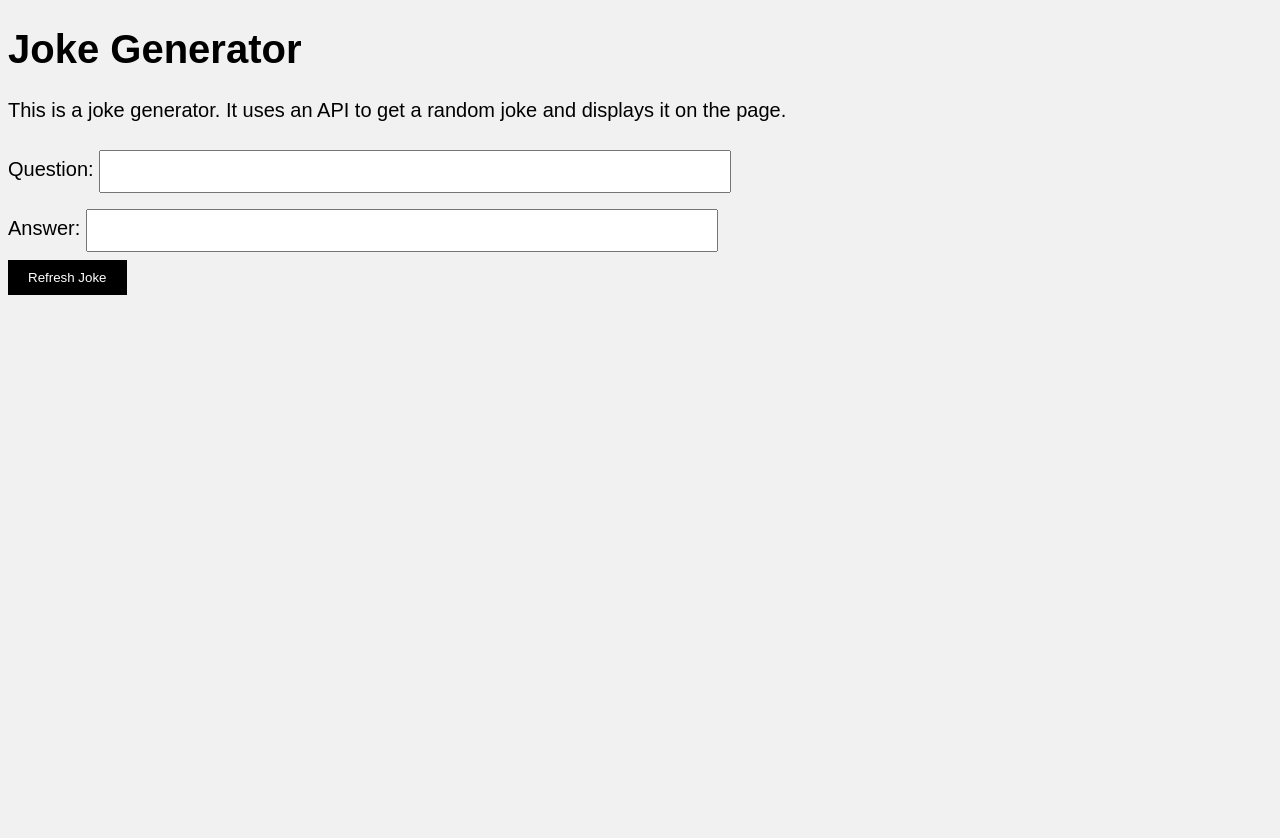
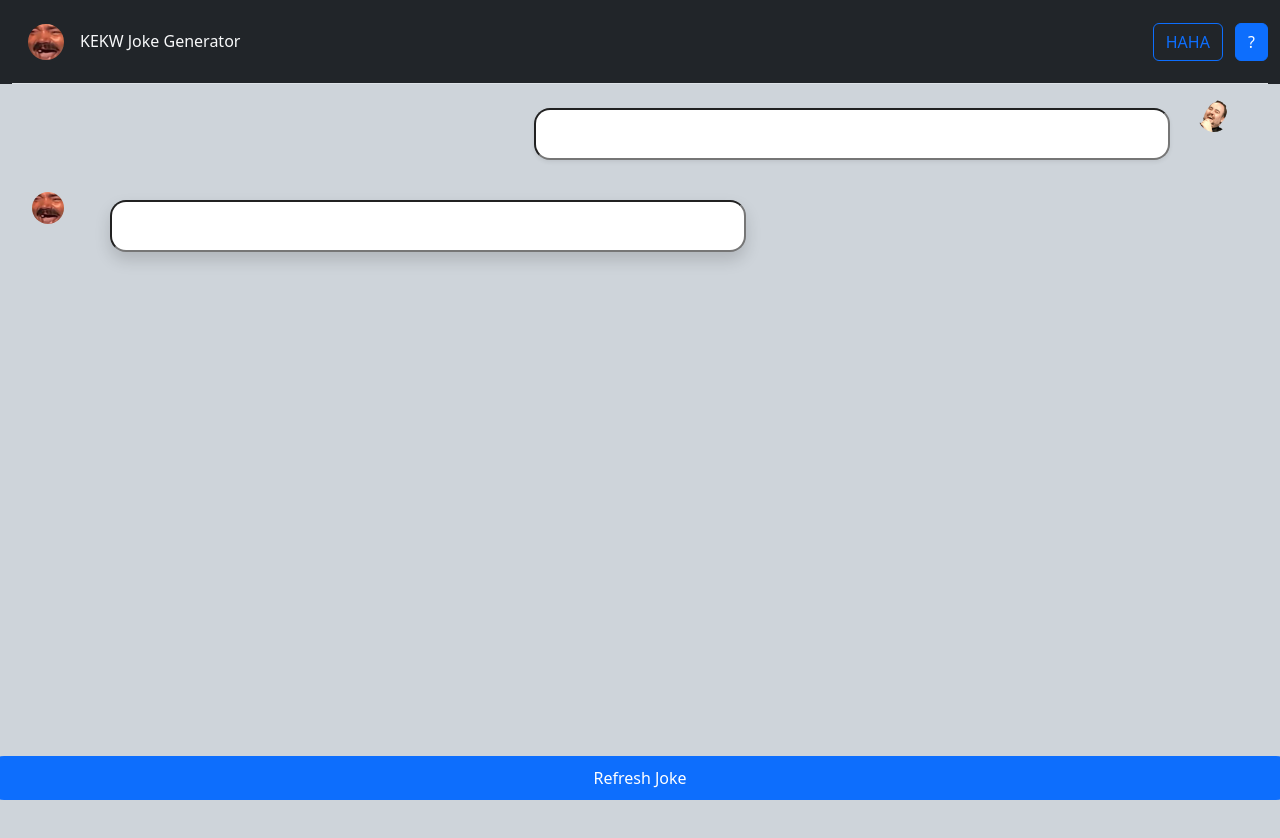
Before and after one commit to amranibrahim19/random-jokes, a plain HTML site: page index.html in a window 1280 px wide. Before the commit the page ends 800 px from the top, so only its background shows below. Drawn offline with nearby package versions, Linux system fonts and the light colour scheme; no server answers.

Commit message:
messenger style ui

```diff
--- a/index.html
+++ b/index.html
@@ -37,26 +37,59 @@
             cursor: pointer;
         }
     </style>
+    <link href="https://cdn.jsdelivr.net/npm/bootstrap@5.3.0/dist/css/bootstrap.min.css" rel="stylesheet" integrity="sha384-9ndCyUaIbzAi2FUVXJi0CjmCapSmO7SnpJef0486qhLnuZ2cdeRhO02iuK6FUUVM" crossorigin="anonymous">
 </head>
 
-<body>
-    <h1>
-        Joke Generator
-    </h1>
-    <p>
-        This is a joke generator. It uses an API to get a random joke and displays it on the page.
-    </p>
-    <div id="test">
-        Question: <input type="text" name="question" id="question">
+<body style="height: 100vh;">
+    <div class="container-fluid text-bg-dark">
+        <header class="d-flex flex-wrap align-items-center justify-content-center justify-content-md-between py-3 border-bottom">
+        <a href="/" class="d-flex align-items-center col-md-3 mb-2 mb-md-0 text-dark text-decoration-none">
+            <img src="kekw.jpg" class="rounded-circle mx-3" width="36" height="36" alt="">
+            <p class="h6 text-light py-3 mb-0 align-middle">KEKW Joke Generator</p>
+        </a>
+
+      <!-- <ul class="nav col-12 col-md-auto mb-2 justify-content-center mb-md-0">
+        <li><a href="#" class="nav-link px-2 link-secondary">Home</a></li>
+        <li><a href="#" class="nav-link px-2 link-dark">Features</a></li>
+        <li><a href="#" class="nav-link px-2 link-dark">Pricing</a></li>
+        <li><a href="#" class="nav-link px-2 link-dark">FAQs</a></li>
+        <li><a href="#" class="nav-link px-2 link-dark">About</a></li>
+      </ul> -->
+
+        <div class="col-md-3 text-end">
+            <button type="button" class="btn btn-outline-primary me-2">HAHA</button>
+            <button type="button" class="btn btn-primary">?</button>
+        </div>
+        </header>
+    </div>
+
+    <div class="container-fluid bg-dark-subtle p-3" style="height: 100vh;" id="test">
+        <div class="row justify-content-end ">
+
+            <input class="rounded-4 shadow-sm" type="text" name="question" id="question">
+            <div class="col-1">
+                <img src="Lul.png" class="rounded-circle mx-3" width="32" height="32" alt="">
+            </div>
+        </div>
         <br>
-        Answer: <input type="text" name="answer" id="answer">
+        <div class="row justify-content-start">
+            <div class="col-1">
+                <img src="kekw.jpg" class="rounded-circle mx-3" width="32" height="32" alt="">
+            </div>
+
+                <input type="text" class="rounded-4 shadow" name="answer" id="answer">
+
+        </div>
         <br>
-        <button class="refresh-button" onclick="refreshJoke()">
-            Refresh Joke
-        </button>
+        <div class="fixed-bottom row justify-content-center">
+            <button class="refresh-button rounded-4 bg-primary" onclick="refreshJoke()">
+                Refresh Joke
+            </button>
+        </div>
     </div>
 
 </body>
+<script src="https://cdn.jsdelivr.net/npm/bootstrap@5.3.0/dist/js/bootstrap.bundle.min.js" integrity="sha384-geWF76RCwLtnZ8qwWowPQNguL3RmwHVBC9FhGdlKrxdiJJigb/j/68SIy3Te4Bkz" crossorigin="anonymous"></script>
 <script src="https://cdn.jsdelivr.net/npm/axios/dist/axios.min.js"></script>
 <script>
 
```
Also changed, not shown: Lul.png (added), kekw.jpg (added).
